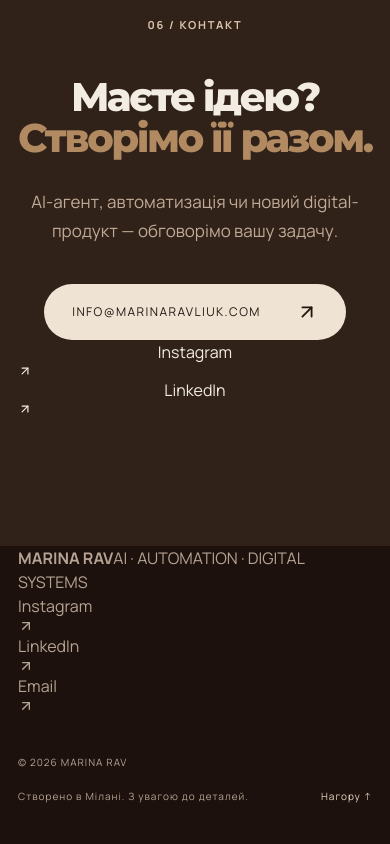
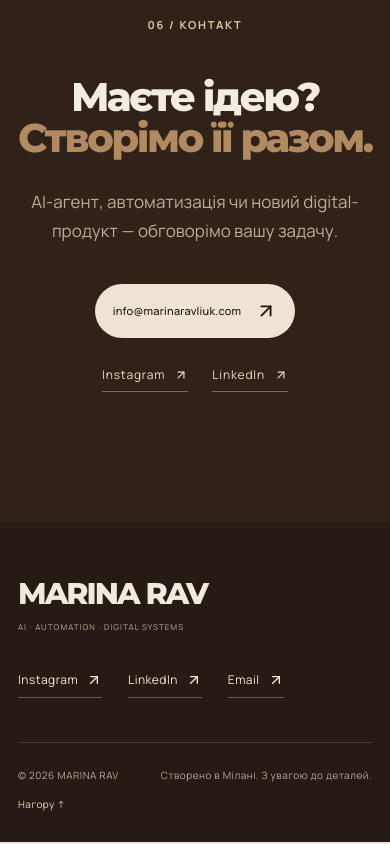
Before and after one commit to marinaravvv/marina-ravliuk-portfolio, a React (Vite) app: page /ua in a window 390 px wide. Shown: the part 7533-8377 px from the top of the page. Built offline with nearby package versions, Linux system fonts and the light colour scheme; a web font is replaced by a local one.

Commit message:
Style editorial social contact and two-tier responsive footer

```diff
--- a/src/styles.css
+++ b/src/styles.css
@@ -888,3 +888,115 @@ body,.portfolio{font-family:var(--rav-sans)}
 .about-editorial-lead,.journey-intro,.journey-cv-link,
 .about-editorial-details p,.journey-item p,.contact-intro,
 .work-step-desc,.main-nav,.language-switch{font-family:var(--rav-sans)}
+
+
+/* CONTACT + FOOTER: concise, branded, accessible social navigation */
+.contact-social-links{
+  display:flex;
+  align-items:center;
+  justify-content:center;
+  gap:clamp(24px,4vw,64px);
+  flex-wrap:wrap;
+  margin-top:40px;
+}
+.contact-social-links a{
+  display:inline-flex;
+  align-items:center;
+  gap:9px;
+  font-family:var(--rav-sans);
+  font-size:12px;
+  letter-spacing:.07em;
+  color:#E9DACA;
+  border-bottom:1px solid rgba(233,218,202,.38);
+  padding-bottom:7px;
+  transition:color .2s,border-color .2s;
+}
+.contact-social-links a:hover{color:#fff;border-color:#fff}
+.contact-button{
+  max-width:100%;
+  overflow-wrap:anywhere;
+  text-transform:none;
+  letter-spacing:.02em;
+  font-family:var(--rav-sans);
+  font-weight:500;
+}
+.site-footer{background:#251A14;color:#F0E9DD}
+.footer-main{
+  display:flex;
+  justify-content:space-between;
+  align-items:flex-end;
+  gap:35px;
+  padding:65px 0 55px;
+}
+.footer-identity{
+  display:flex;
+  flex-direction:column;
+  gap:12px;
+}
+.footer-identity strong{
+  font-family:var(--rav-serif);
+  font-size:clamp(31px,4.8vw,74px);
+  font-weight:800;
+  line-height:1;
+  letter-spacing:-.065em;
+}
+.footer-identity span{
+  font-family:var(--rav-sans);
+  font-size:10px;
+  letter-spacing:.13em;
+  color:#BEAB9B;
+}
+.footer-social-links{
+  display:flex;
+  align-items:center;
+  flex-wrap:wrap;
+  gap:clamp(17px,2.3vw,36px);
+}
+.footer-social-links a{
+  display:inline-flex;
+  align-items:center;
+  gap:8px;
+  border-bottom:1px solid rgba(240,233,221,.3);
+  padding-bottom:8px;
+  font-family:var(--rav-sans);
+  font-size:12px;
+  letter-spacing:.04em;
+  transition:border-color .2s,color .2s;
+}
+.footer-social-links a:hover{border-color:#F0E9DD;color:#F0E9DD}
+.footer-bottom{
+  padding:24px 0 30px;
+  border-top:1px solid rgba(240,233,221,.15);
+  color:#BBA697;
+  font-family:var(--rav-sans);
+  font-size:10px;
+  line-height:1.6;
+  letter-spacing:.05em;
+}
+.footer-bottom button{
+  font-family:var(--rav-sans);
+  font-size:10px;
+  white-space:nowrap;
+  letter-spacing:.05em;
+}
+.footer-social-links a:focus-visible,
+.contact-social-links a:focus-visible{
+  outline:2px solid #B28A62;
+  outline-offset:5px;
+}
+@media(max-width:760px){
+  .footer-main{
+    align-items:flex-start;
+    flex-direction:column;
+    gap:38px;
+    padding:57px 0 44px;
+  }
+  .footer-social-links{gap:17px 26px}
+  .footer-bottom{align-items:start;gap:13px}
+  .contact-social-links{margin-top:28px}
+  .contact-button{font-size:11px;gap:14px;padding:16px 18px}
+}
+@media(max-width:390px){
+  .footer-identity strong{font-size:30px}
+  .footer-identity span{font-size:8px}
+}
```
